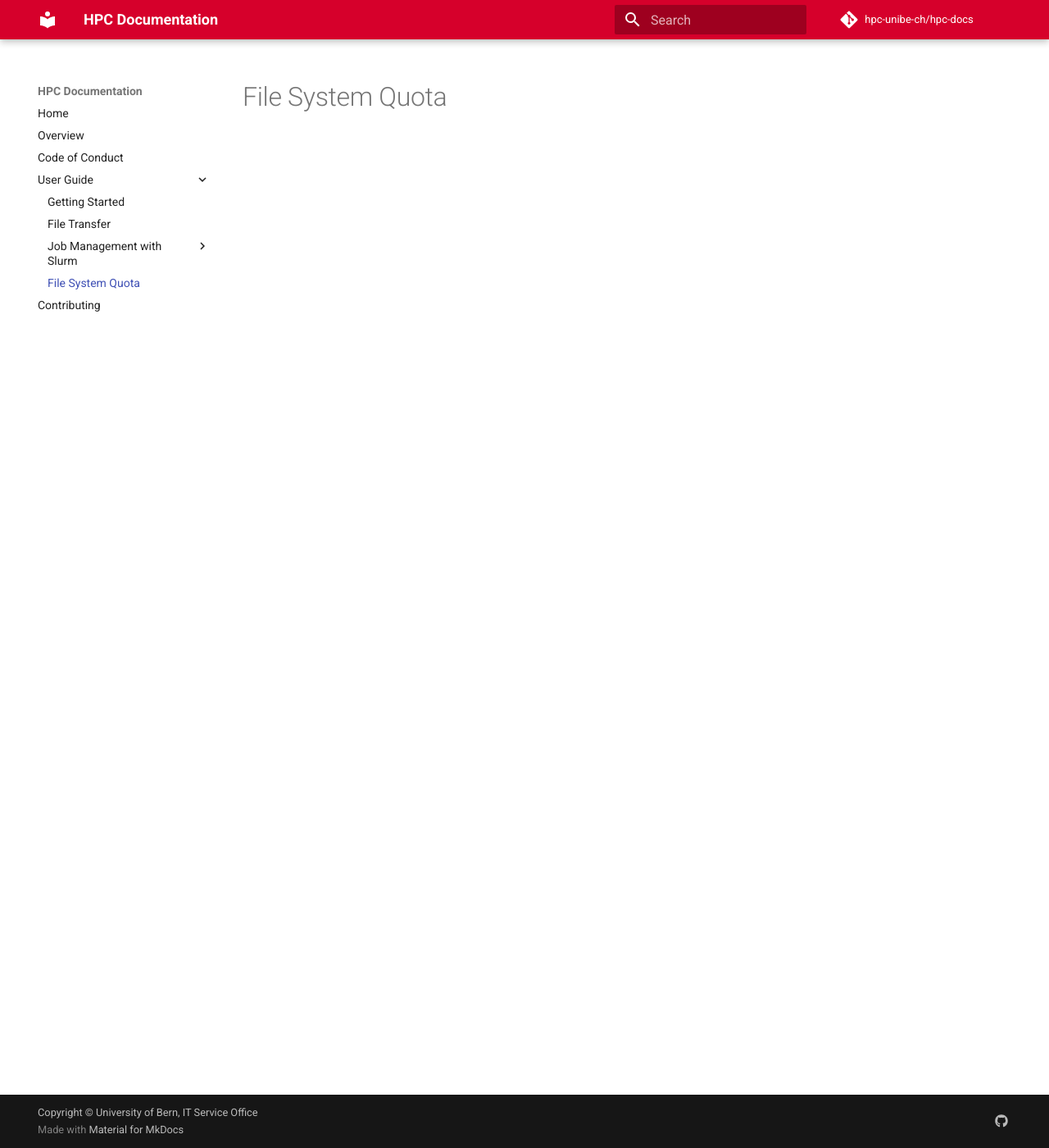
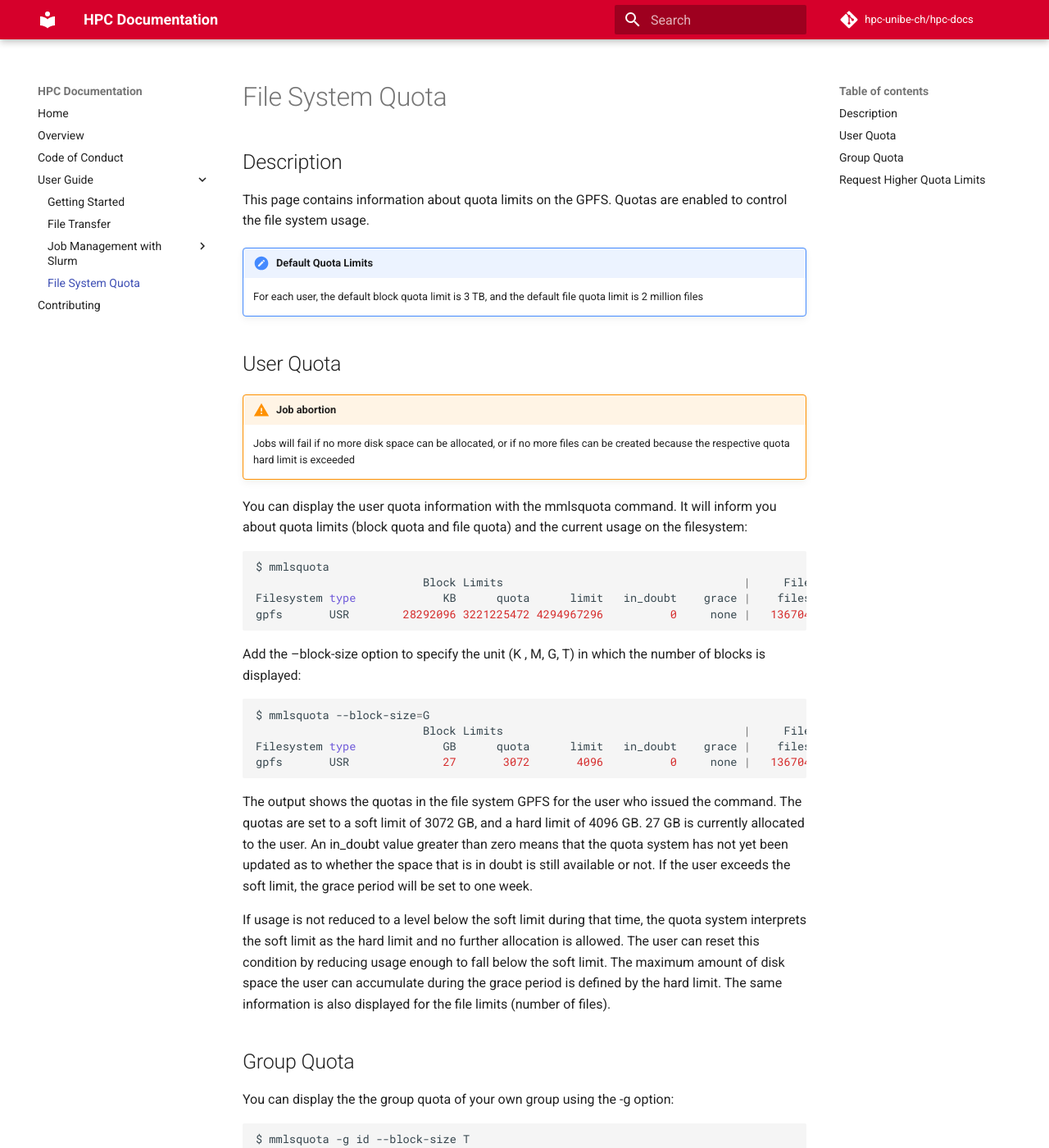
Before and after one commit to hpc-unibe-ch/hpc-unibe-ch.github.io, an MkDocs documentation site: the page built from docs/user-guide/file-system-quota.md, in a window 1280 px wide and 1400 px high. Shown: the whole window at 82% size. Built offline with MkDocs 1.6.1 and Material for MkDocs 9.7.7, drawn with Linux system fonts in a browser that asks for light colours; comment, search, counter and statistics services are not loaded; some of the changed text lies outside the part shown.

Commit message:
add file system quota content

````diff
--- a/docs/user-guide/file-system-quota.md
+++ b/docs/user-guide/file-system-quota.md
@@ -1 +1,58 @@
 # File System Quota
+
+## Description
+
+This page contains information about quota limits on the GPFS. Quotas are enabled to control the file system usage.
+
+!!! types note "Default Quota Limits"
+    For each user, the default block quota limit is 3 TB, and the default file quota limit is 2 million files
+
+## User Quota
+
+!!! types warning " Job abortion"
+    Jobs will fail if no more disk space can be allocated, or if no more files can be created because the respective quota hard limit is exceeded
+
+You can display the user quota information with the mmlsquota command. It will inform you about quota limits (block quota and file quota) and the current usage on the filesystem:
+
+
+```Bash
+$ mmlsquota
+                         Block Limits                                    |     File Limits
+Filesystem type             KB      quota      limit   in_doubt    grace |    files   quota    limit in_doubt    grace  Remarks
+gpfs       USR        28292096 3221225472 4294967296          0     none |   136704 2000000  3000000        0     none
+```
+
+Add the --block-size option to specify the unit (K , M, G, T) in which the number of blocks is displayed:
+
+```Bash
+$ mmlsquota --block-size=G
+                         Block Limits                                    |     File Limits
+Filesystem type             GB      quota      limit   in_doubt    grace |    files   quota    limit in_doubt    grace  Remarks
+gpfs       USR              27       3072       4096          0     none |   136704 2000000  3000000        0     none
+```
+
+The output shows the quotas in the file system GPFS for the user who issued the command. The quotas are set to a soft limit of 3072 GB, and a hard limit of 4096 GB. 27 GB is currently allocated to the user. An in_doubt value greater than zero means that the quota system has not yet been updated as to whether the space that is in doubt is still available or not. If the user exceeds the soft limit, the grace period will be set to one week.
+
+If usage is not reduced to a level below the soft limit during that time, the quota system interprets the soft limit as the hard limit and no further allocation is allowed. The user can reset this condition by reducing usage enough to fall below the soft limit. The maximum amount of disk space the user can accumulate during the grace period is defined by the hard limit. The same information is also displayed for the file limits (number of files).
+
+## Group Quota
+
+You can display the the group quota of your own group using the -g option:
+
+```Bash
+$ mmlsquota -g id --block-size T
+Disk quotas for group id (gid 1001):
+                         Block Limits                                    |     File Limits
+Filesystem type             TB      quota      limit   in_doubt    grace |    files   quota    limit in_doubt    grace  Remarks
+gpfs       GRP               1         15         16          0     none |  2232666 10000000 12000000        0     none
+```
+
+## Request Higher Quota Limits
+
+!!! types info ""
+    Make sure to clean up your home directory before requesting additional storage space
+
+ You can request an increase of the block- and/or file quota by writing to [hpc-support@id.unibe.ch](mailto:hpc-support@id.unibe.ch)
+
+ Related pages:
+:     [File Transfer from/to UBELIX](file-transfer.html)
````
